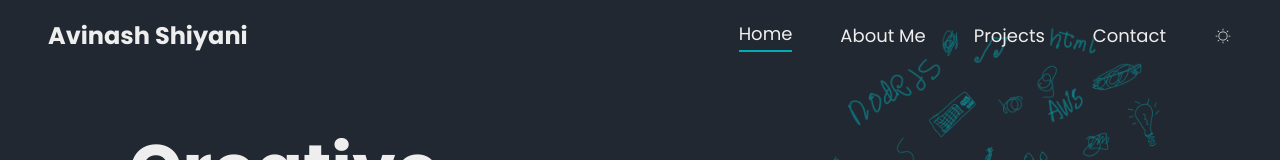
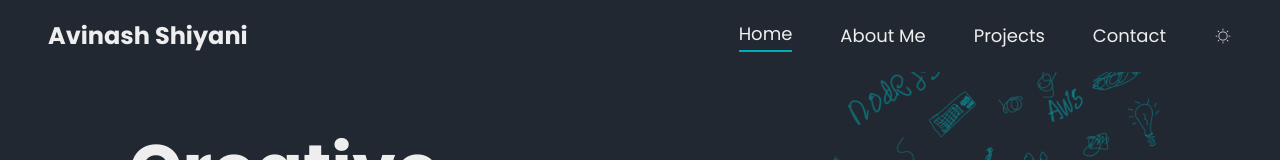
Before and after one commit to Avinashshiyani/Portfolio, a React (Vite) app: page / in a window 1280 px wide. Shown: the top 160 px of the page. Built offline with nearby package versions, Linux system fonts and the light colour scheme.

Commit message:
Project Data Adding

```diff
--- a/src/Components/Navbar.jsx
+++ b/src/Components/Navbar.jsx
@@ -7,7 +7,7 @@ const Navbar = () => {
   return (
     <div
       className={twMerge(
-        "flex justify-between py-5 fixed z-10 w-full px-12 text-white "
+        "flex justify-between py-5 fixed z-10 w-full px-12 text-white bg-primary"
       )}
     >
       <div className="flex items-center font-bold text-2xl whitespace-nowrap theme">
```
Also changed, not shown: src/data/data.json (added, +10 -0 lines).
